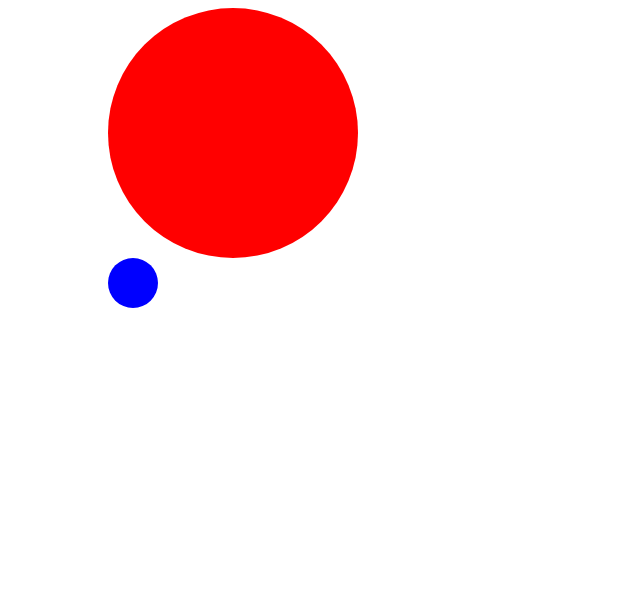
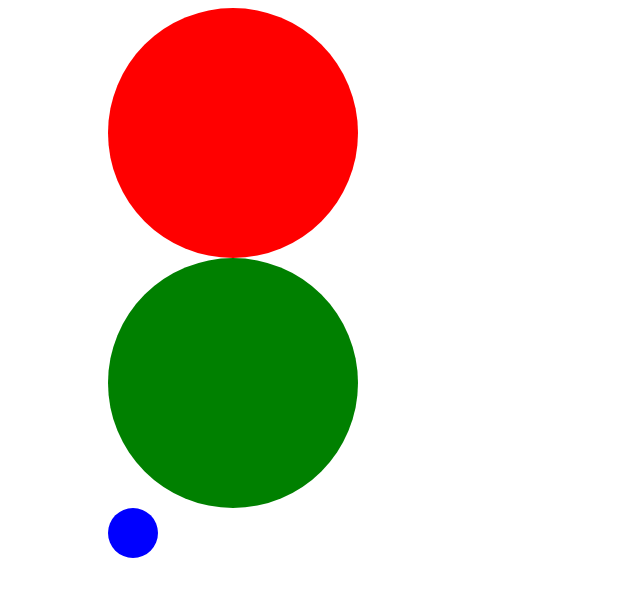
Before and after one commit to clbeiersdorfer/DHernandez2, a plain HTML site: page index.html in a window 1280 px wide. Shown: the whole page, without its empty margins (0-640 px from the left). Drawn offline with Linux system fonts and the light colour scheme.

Commit message:
Update index.html

```diff
--- a/index.html
+++ b/index.html
@@ -11,7 +11,7 @@
   <body>
 
 <div class = "Ball1"></div>
-<div class = Ball2"></div>
+<div class = "Ball2"></div>
 <div class = "Ball3"></div>
 
 
```
